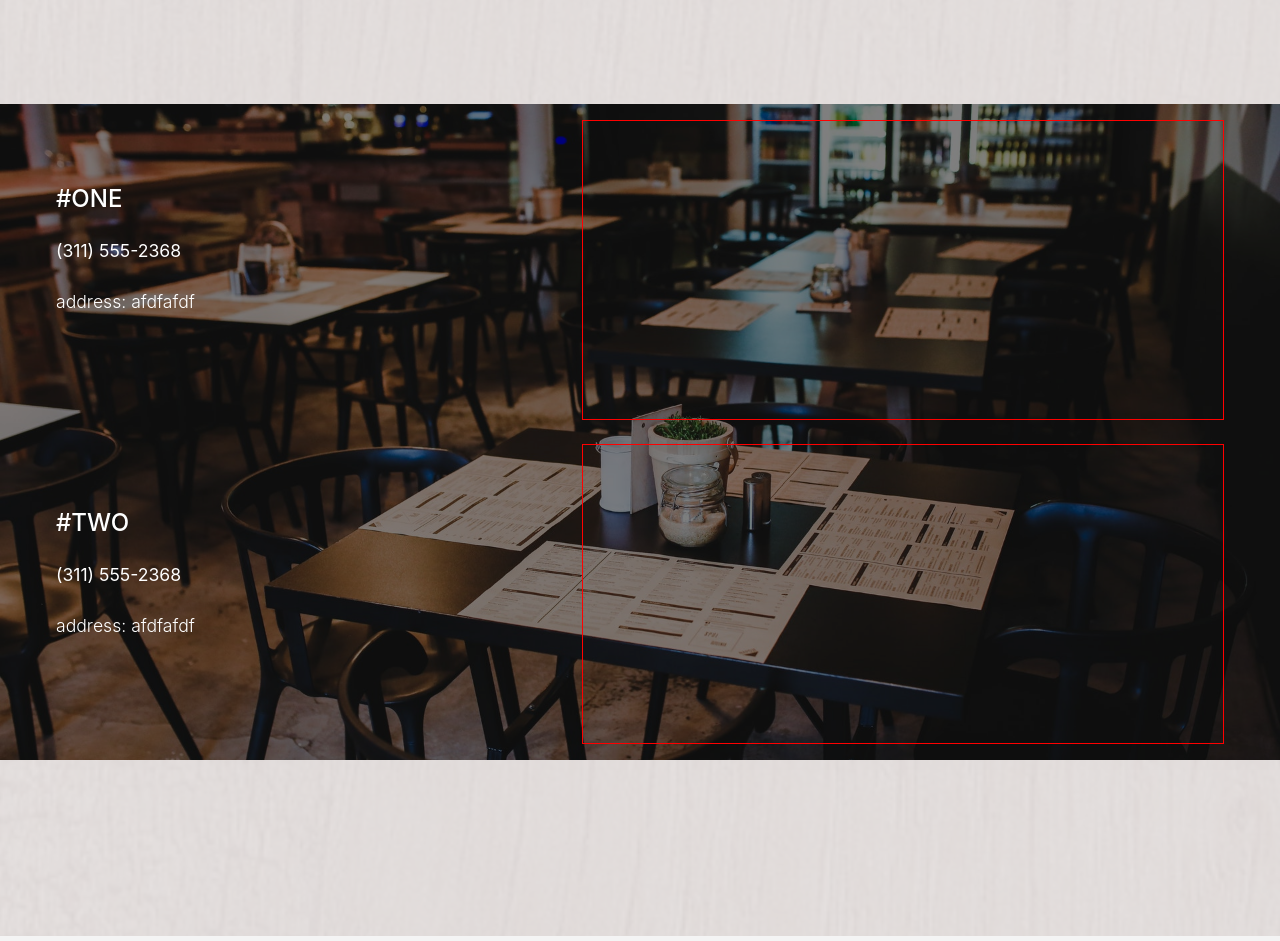
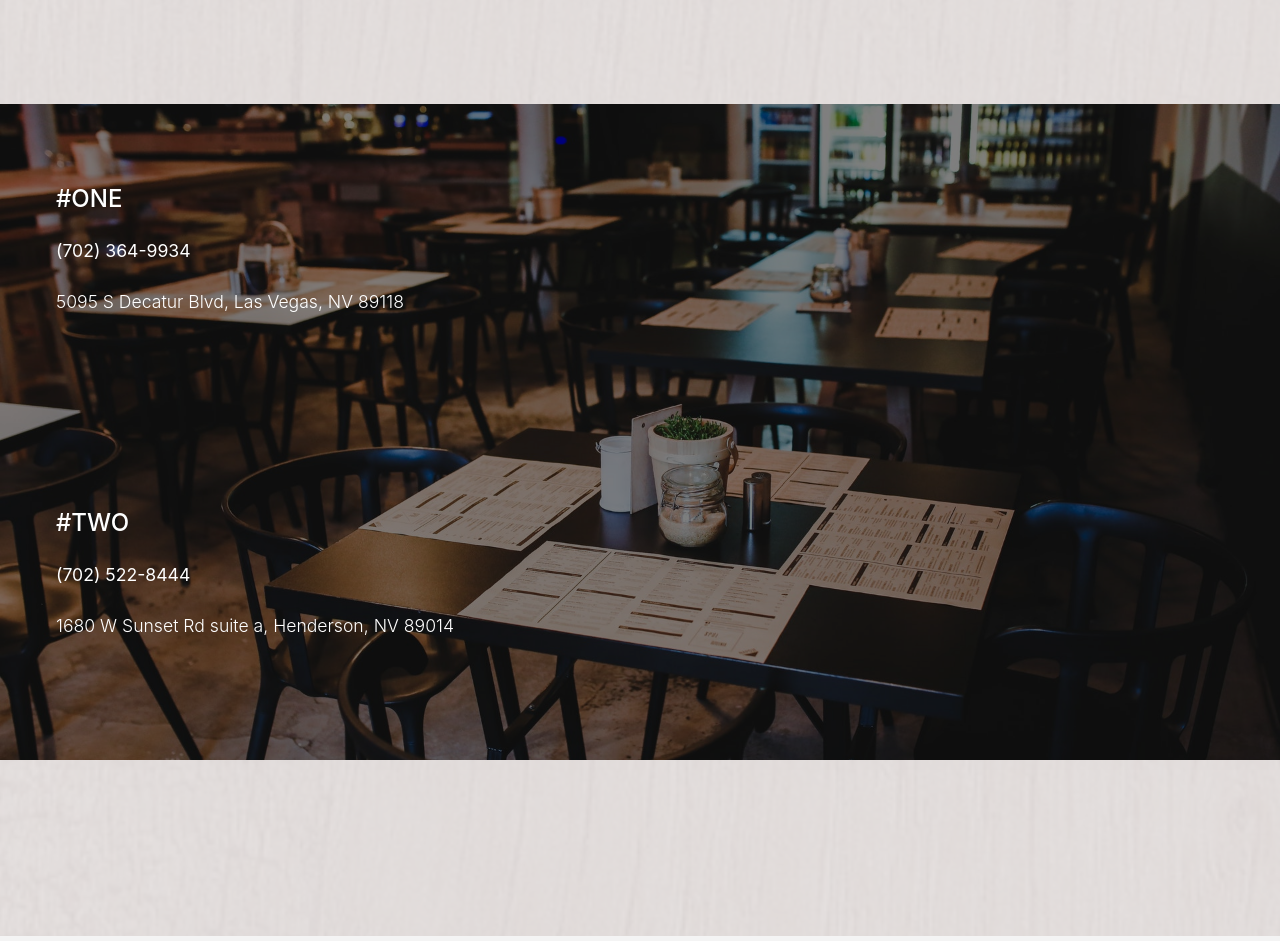
Before and after one commit to anthonyamaro15/restaurant-frontend, a React (Create React App) app: page / in a window 1280 px wide. Shown: the part 2620-3561 px from the top of the page. Built offline with nearby package versions, Linux system fonts and the light colour scheme.

Commit message:
added google maps,  remove unnecesary packages, added env file

```diff
--- a/package.json
+++ b/package.json
@@ -3,11 +3,13 @@
   "version": "0.1.0",
   "private": true,
   "dependencies": {
+    "@react-google-maps/api": "^1.9.9",
     "@testing-library/jest-dom": "^4.2.4",
     "@testing-library/react": "^9.3.2",
     "@testing-library/user-event": "^7.1.2",
     "axios": "^0.19.2",
     "bootstrap": "^4.5.0",
+    "google-map-react": "^2.0.4",
     "node-sass": "^4.14.1",
     "react": "^16.13.1",
     "react-bootstrap": "^1.2.2",
--- a/src/components/Content.js
+++ b/src/components/Content.js
@@ -1,6 +1,7 @@
 import React from "react";
 import image from "../imgs/jarritos.jpg";
 import Carausel from "./Carausel";
+import GoggleMap from "./GoggleMap";
 
 const Content = () => {
   return (
@@ -54,21 +55,30 @@ const Content = () => {
             <div className="restaurant-desc">
               <h2>#one</h2>
               <address>
-                <a href="tel:+13115552368">(311) 555-2368</a>
-                <span>address: afdfafdf</span>
+                <a href="tel:+7023649934">(702) 364-9934</a>
+                <span>5095 S Decatur Blvd, Las Vegas, NV 89118</span>
               </address>
             </div>
-            <div className="map"></div>
+            <div className="map">
+              {/**
+             <GoggleMap />
+             <GoggleMap location={{ lat: 36.0974845, lng: -115.2088623 }} />
+            */}
+            </div>
           </div>
           <div className="restaurant-map">
             <div className="restaurant-desc">
               <h2>#two</h2>
               <address>
-                <a href="tel:+13115552368">(311) 555-2368</a>
-                <span>address: afdfafdf</span>
+                <a href="tel:+7025228444">(702) 522-8444</a>
+                <span>1680 W Sunset Rd suite a, Henderson, NV 89014</span>
               </address>
             </div>
-            <div className="map"></div>
+            <div className="map">
+              {/**
+           <GoggleMap location={{ lat: 36.0643037, lng: -115.0591439 }} />
+            */}
+            </div>
           </div>
         </div>
       </div>
--- /dev/null
+++ b/src/components/GoggleMap.js
@@ -0,0 +1,32 @@
+import React, { useState } from "react";
+import GoogleMapReact from "google-map-react";
+import { GiPositionMarker } from "react-icons/gi";
+
+const AnyReactComponent = ({ text }) => <div className="icon">{text}</div>;
+
+const googleKey = process.env.REACT_APP_API_KEY_GOOGLE;
+
+const GoogleMap = ({ location }) => {
+  const [center] = useState(location);
+  const [zoom] = useState(16);
+
+  return (
+    <div style={{ height: "100%", width: "100%" }} className="GoogleMaps">
+      <GoogleMapReact
+        bootstrapURLKeys={{ key: googleKey }}
+        center={center}
+        center={center}
+        defaultZoom={zoom}
+        yesIWantToUseGoogleMapApiInternals
+      >
+        <AnyReactComponent
+          lat={center.lat}
+          lng={center.lng}
+          text={<GiPositionMarker />}
+        />
+      </GoogleMapReact>
+    </div>
+  );
+};
+
+export default GoogleMap;
--- a/src/sass/_content.scss
+++ b/src/sass/_content.scss
@@ -303,9 +303,18 @@
         }
       }
       .map {
-        border: 1px solid red;
+        //   border: 1px solid red;
         width: 55%;
         height: 300px;
+
+        .GoogleMaps {
+          width: 100%;
+
+          .icon {
+            color: red;
+            font-size: 1rem;
+          }
+        }
       }
     }
   }
```
Also changed, not shown: src/components/RestaurantMap.js (added, +26 -0 lines), 2 other files (tests, documents, lock files or other folders).
